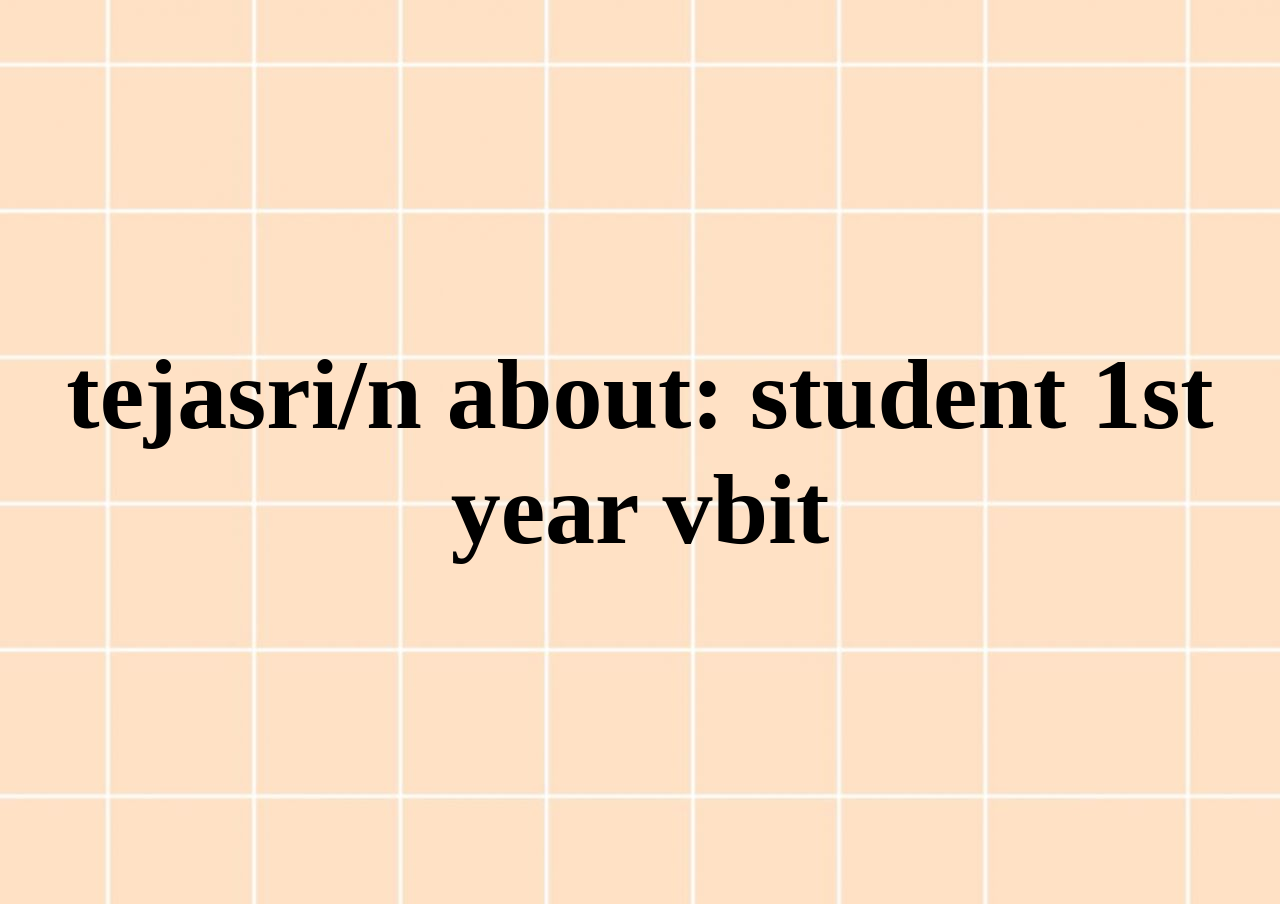
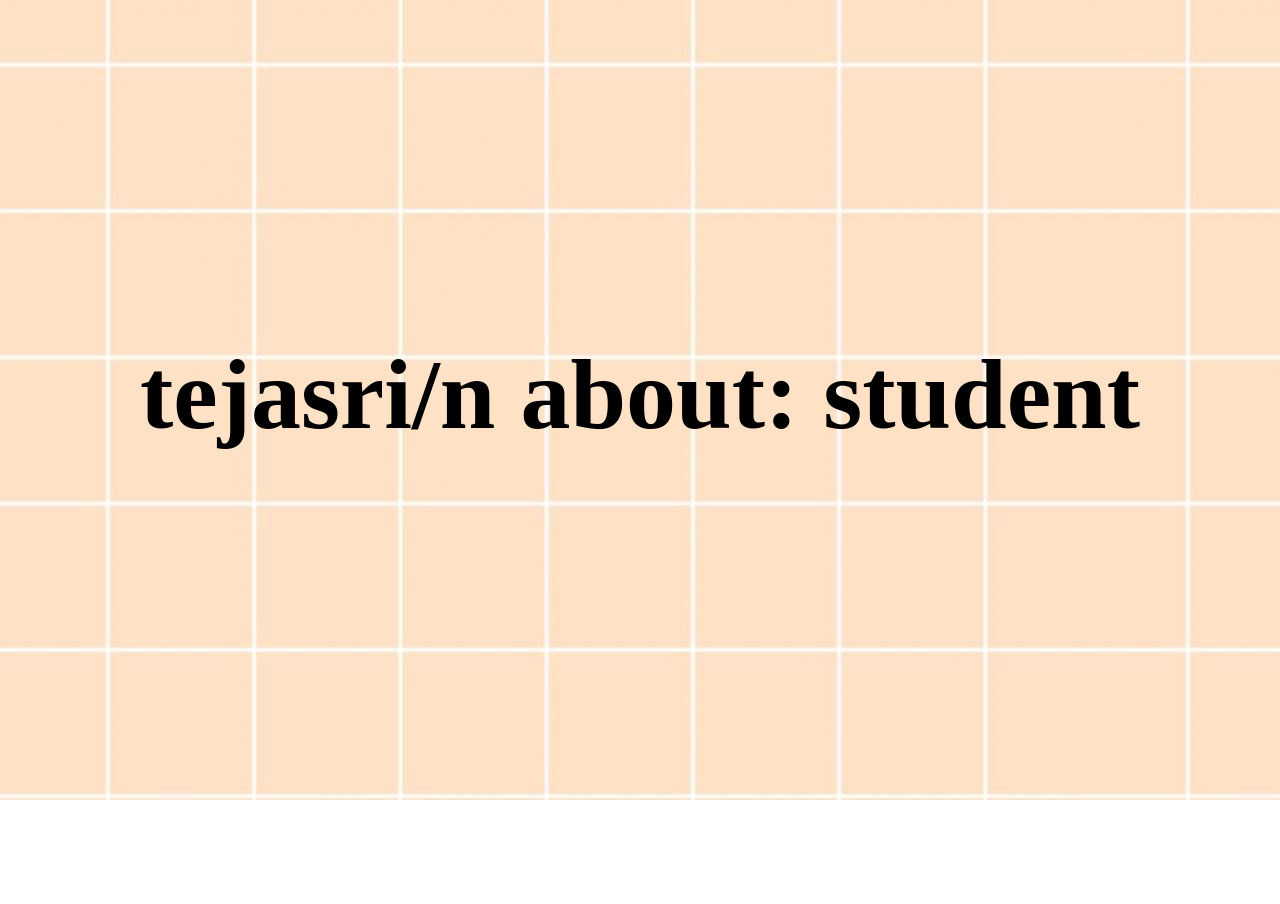
Before and after one commit to techcrypto2021/techcrypto2021.github.io, a plain HTML site: page index.html in a window 1280 px wide. After the commit the page ends 800 px from the top, so only its background shows below. Drawn offline with Linux system fonts and the light colour scheme.

Commit message:
Update index.html

```diff
--- a/index.html
+++ b/index.html
@@ -12,9 +12,7 @@ h1 {padding: 270px 0;
 website name
 </Title>
 </Head>
-<h1>tejasri/n about: student
-  1st year
-  vbit</h1>
+<h1>tejasri/n about: student</h1>
 <Body background="tejs2.jpg">
 
 </Body>
```
